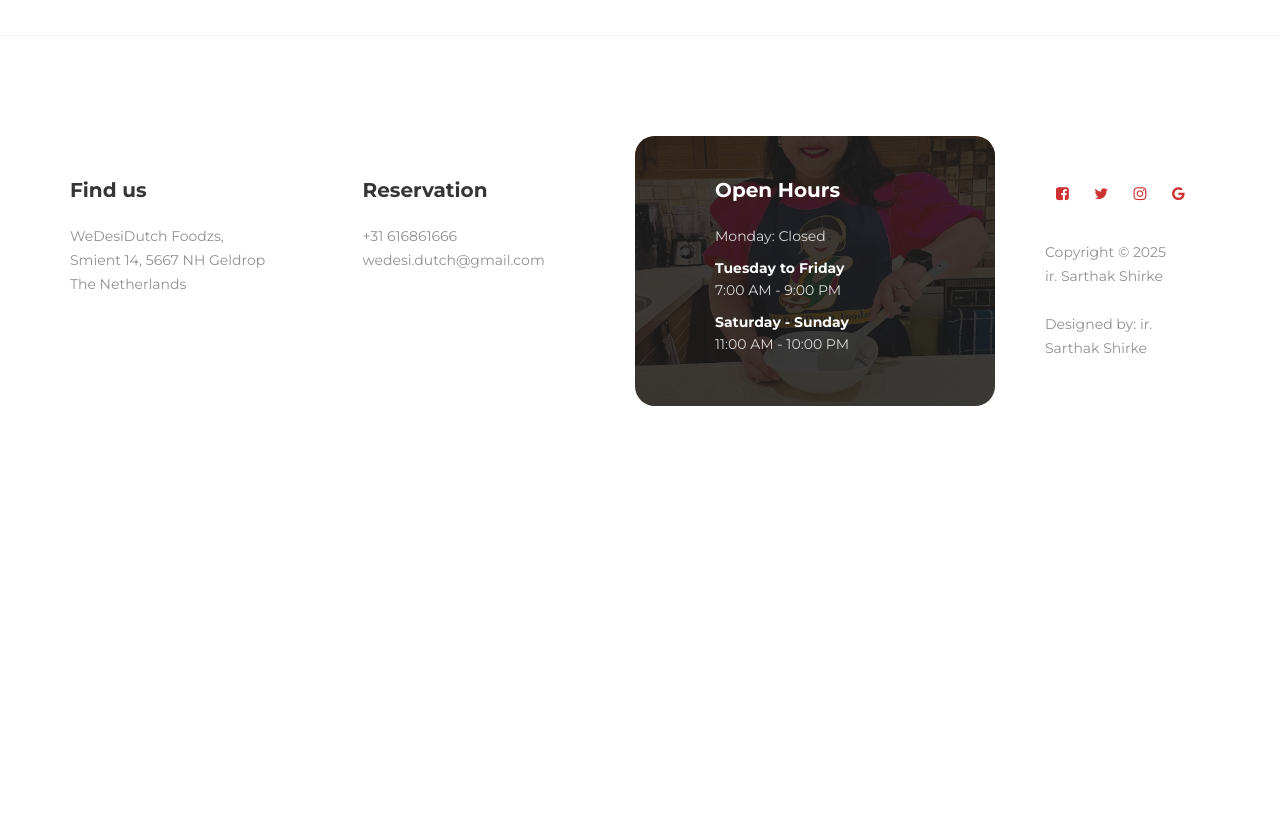
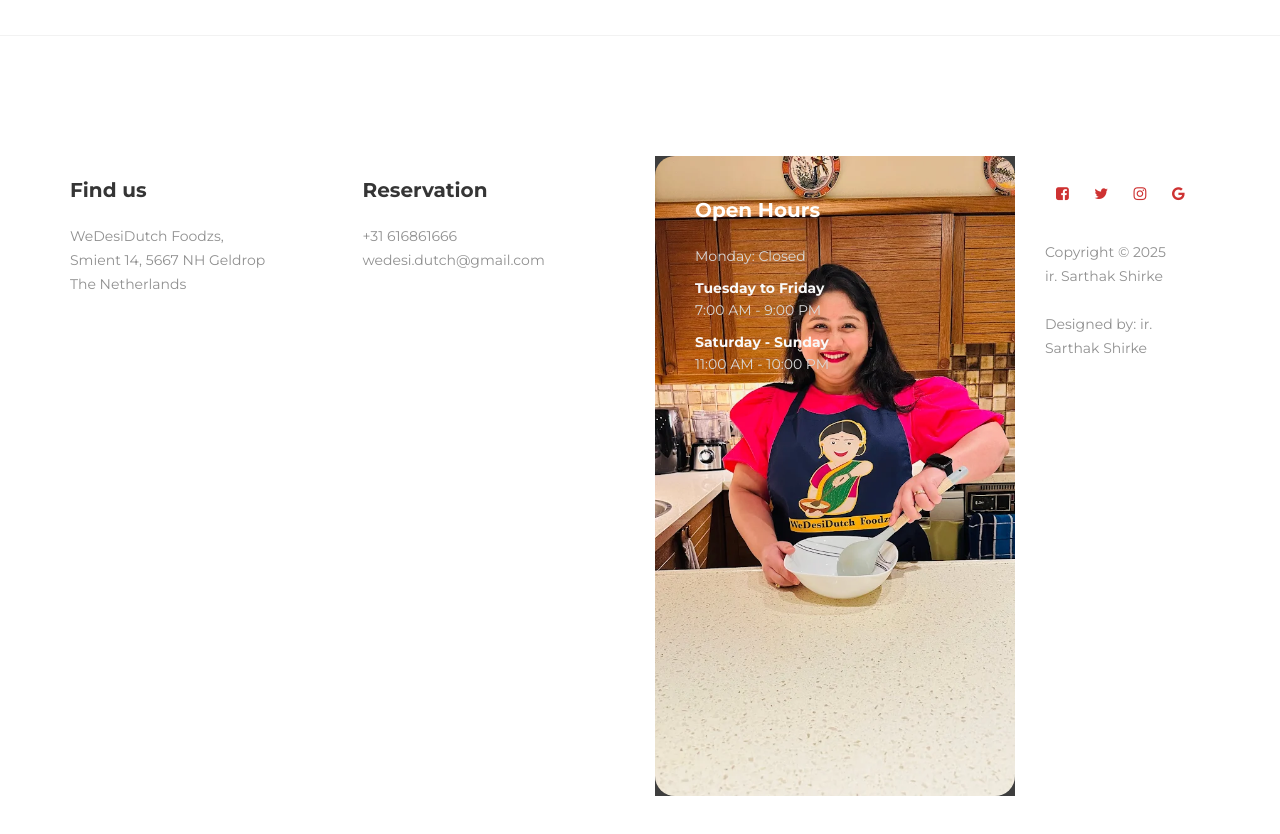
Before and after one commit to Sarthakushirke/wedesidutch, a plain HTML site: page index.html in a window 1280 px wide. Shown: the part 6600-7434 px from the top of the page. Before the commit the page ends 7106 px from the top, so only its background shows below. Drawn offline with Linux system fonts and the light colour scheme.

Commit message:
Update templatemo-style.css

```diff
--- a/css/templatemo-style.css
+++ b/css/templatemo-style.css
@@ -779,7 +779,7 @@ http://www.templatemo.com/tm-515-eatery
     margin-top: 20px;
   }
 
-  .footer-open-hour {
+  /* .footer-open-hour {
     background: #ce3232;
     background: url('../images/work_hours.jpg') center center no-repeat;
     background-size: cover;
@@ -791,7 +791,20 @@ http://www.templatemo.com/tm-515-eatery
     z-index: 22;
     right: 20px;
     bottom: 20px;
-  }
+  } */
+
+  .footer-open-hour {
+  background: url('../images/work_hours.jpg') center center no-repeat;
+  background-size: cover;
+  border-radius: 20px;
+  width: 100%;
+  aspect-ratio: 574 / 1020;
+  max-width: 574px;
+  margin: auto;
+  padding: 40px;
+  position: relative;
+ }
+
 
   .footer-open-hour::after {
     background: rgba(29,29,29,0.85);
```
